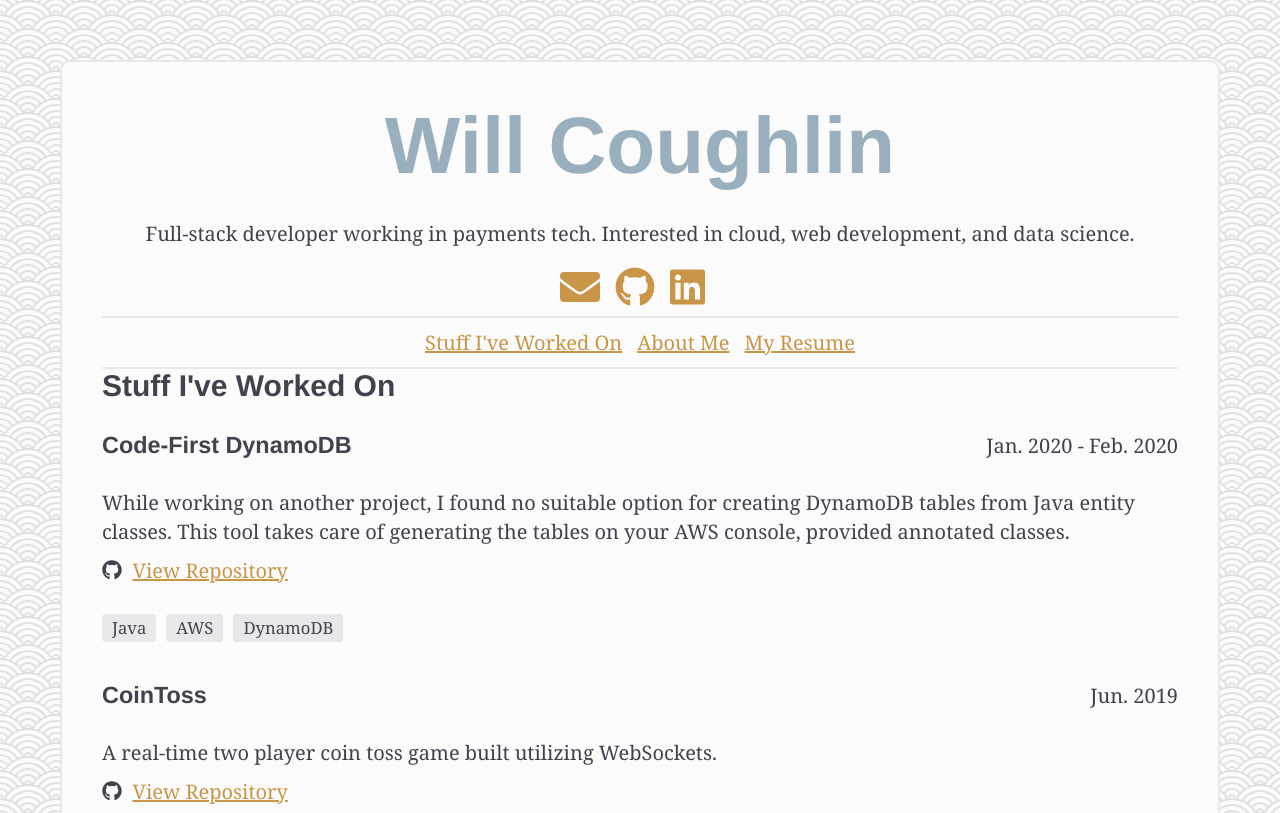
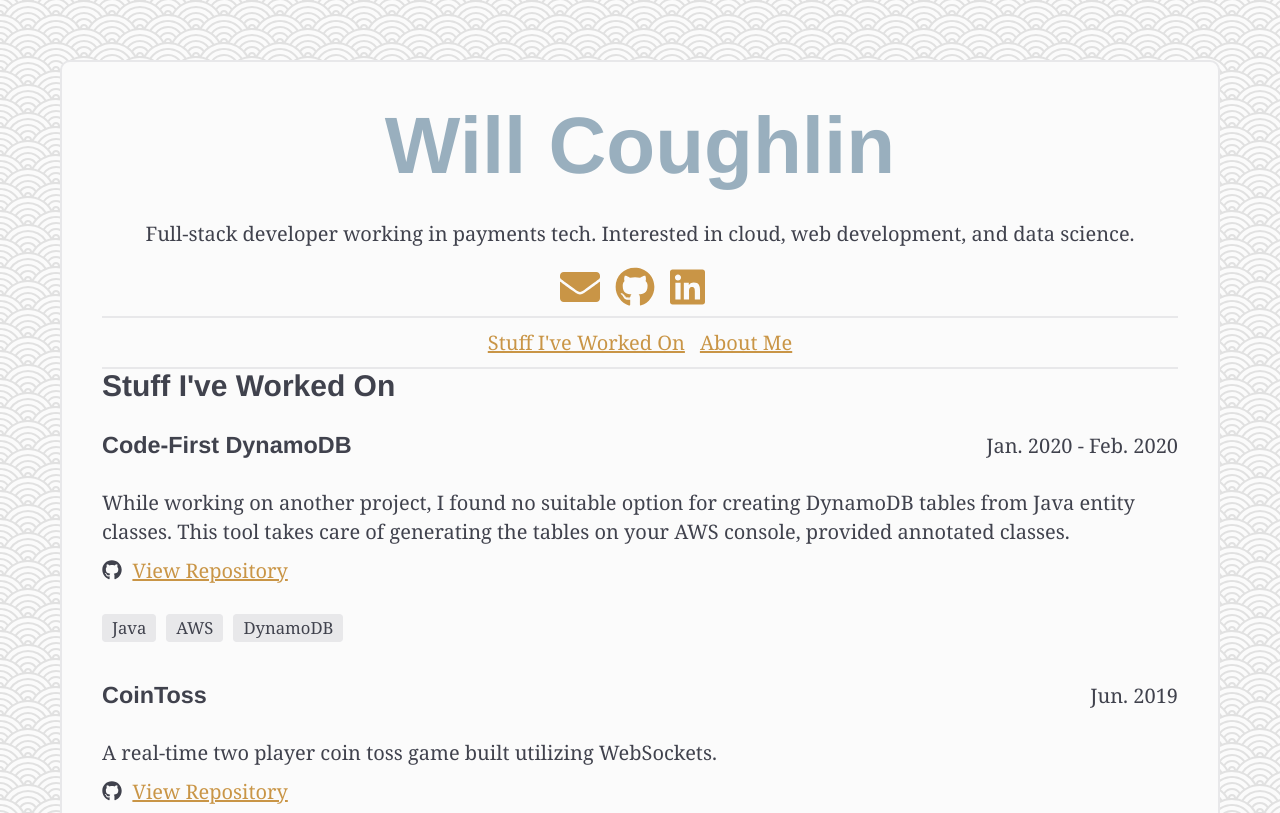
Before and after one commit to willcoughlin/willcoughlin.github.io, a Gatsby site: page / in a window 1280 px wide. Shown: the top 813 px of the page. Built offline with nearby package versions, Linux system fonts and the light colour scheme; Gatsby itself is replaced by a stand-in of ours.

Commit message:
Comment out resume link

```diff
--- a/src/pages/index.js
+++ b/src/pages/index.js
@@ -42,7 +42,7 @@ export default class Home extends React.Component {
                 <span className="flex-spacer"></span>
                 <a href="#projects">Stuff I've Worked On</a>
                 <a href="#about">About Me</a>
-                <a href="#">My Resume</a>
+                {/* <a href="#">My Resume</a> */}
               </NavBar>
             : null
         }
@@ -63,7 +63,7 @@ export default class Home extends React.Component {
           <NavBar ref={this.navBarRef}>
             <a href="#projects">Stuff I've Worked On</a>
             <a href="#about">About Me</a>
-            <a href="#">My Resume</a>
+            {/* <a href="#">My Resume</a> */}
           </NavBar>
 
           <section id="projects">
```
